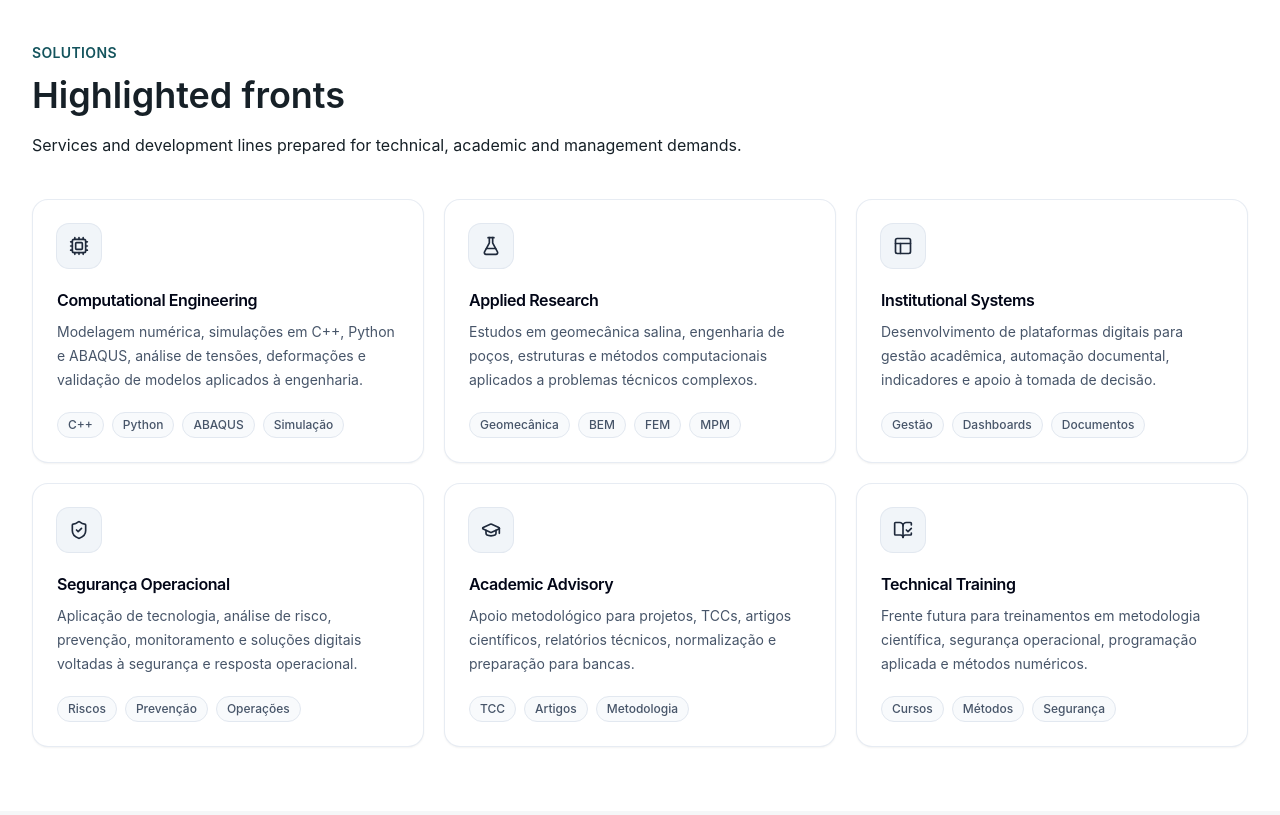
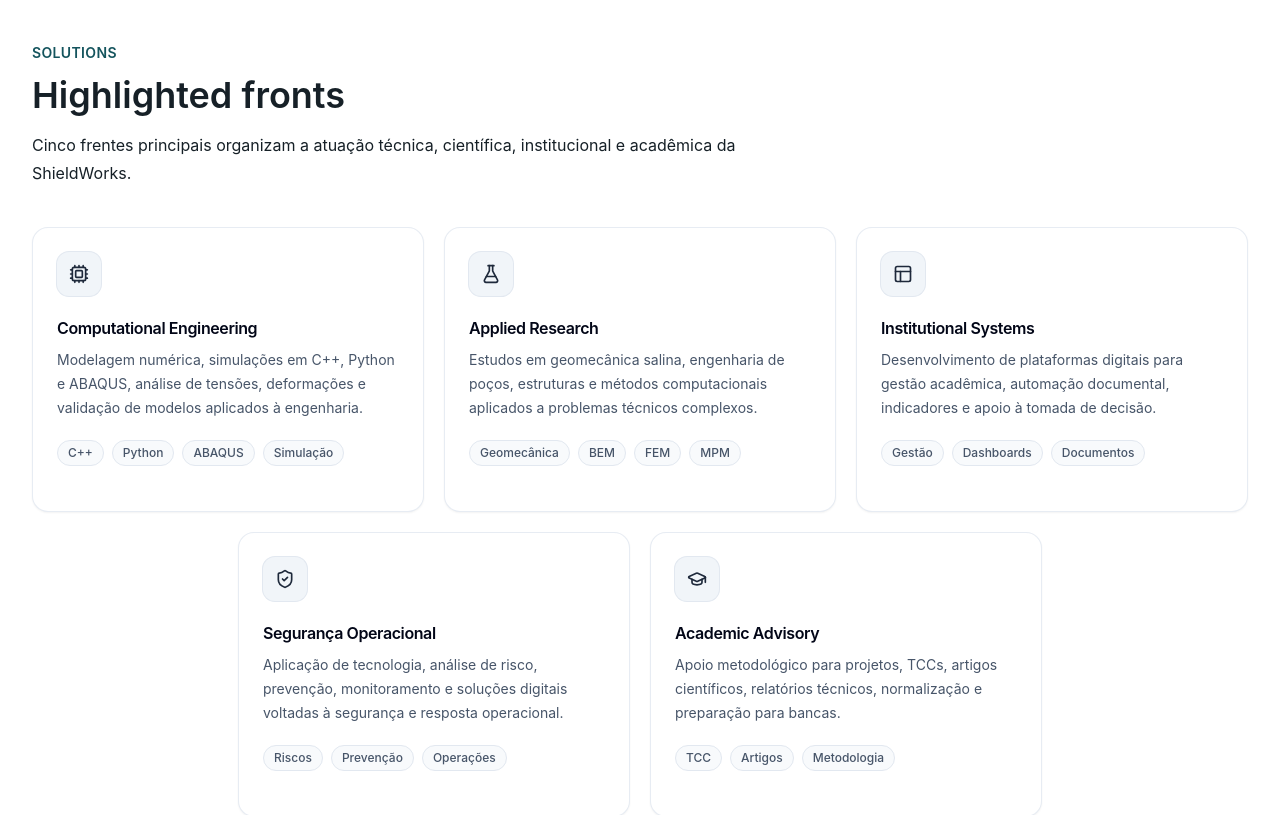
Before and after one commit to Themisson/shieldworks, a Next.js app: page / in a window 1280 px wide. Shown: the part 1720-2535 px from the top of the page. Built offline with nearby package versions, Linux system fonts and the light colour scheme.

Commit message:
Balance featured ShieldWorks cards

```diff
--- a/src/app/page.tsx
+++ b/src/app/page.tsx
@@ -14,6 +14,14 @@
   practiceAreas,
   researchAreas
 } from "@/data/site";
+
+const featuredCardLayout = [
+  "lg:col-span-2",
+  "lg:col-span-2",
+  "lg:col-span-2",
+  "lg:col-span-2 lg:col-start-2",
+  "lg:col-span-2"
+];
 
 export default function Home() {
   return (
@@ -69,10 +77,18 @@
 
       <section className="bg-white py-16">
         <div className="mx-auto max-w-7xl px-4 sm:px-6 lg:px-8">
-          <SectionTitle eyebrow="Soluções" title="Frentes em destaque" description="Serviços e linhas de desenvolvimento preparados para demandas técnicas, acadêmicas e de gestão." />
-          <div className="mt-10 grid gap-5 sm:grid-cols-2 lg:grid-cols-3">
-            {featuredSolutions.map((solution) => (
-              <HighlightCard key={solution.title} {...solution} />
+          <SectionTitle
+            eyebrow="Soluções"
+            title="Frentes em destaque"
+            description="Cinco frentes principais organizam a atuação técnica, científica, institucional e acadêmica da ShieldWorks."
+          />
+          <div className="mt-10 grid gap-5 sm:grid-cols-2 lg:grid-cols-6">
+            {featuredSolutions.map((solution, index) => (
+              <HighlightCard
+                key={solution.title}
+                {...solution}
+                className={`min-h-[285px] ${featuredCardLayout[index] ?? "lg:col-span-2"}`}
+              />
             ))}
           </div>
         </div>
--- a/src/components/card.tsx
+++ b/src/components/card.tsx
@@ -8,12 +8,12 @@
   icon?: LucideIcon;
   tags?: string[];
   kicker?: string;
+  className?: string;
 };
 
 type CardShellProps = CardProps & {
   children?: ReactNode;
   actionLabel?: string;
-  className?: string;
 };
 
 function TagList({ tags }: { tags?: string[] }) {
--- a/src/data/site.ts
+++ b/src/data/site.ts
@@ -152,13 +152,6 @@
       "Apoio metodológico para projetos, TCCs, artigos científicos, relatórios técnicos, normalização e preparação para bancas.",
     tags: ["TCC", "Artigos", "Metodologia"],
     icon: GraduationCap
-  },
-  {
-    title: "Capacitação Técnica",
-    description:
-      "Frente futura para treinamentos em metodologia científica, segurança operacional, programação aplicada e métodos numéricos.",
-    tags: ["Cursos", "Métodos", "Segurança"],
-    icon: BookOpenCheck
   }
 ];
 
```
